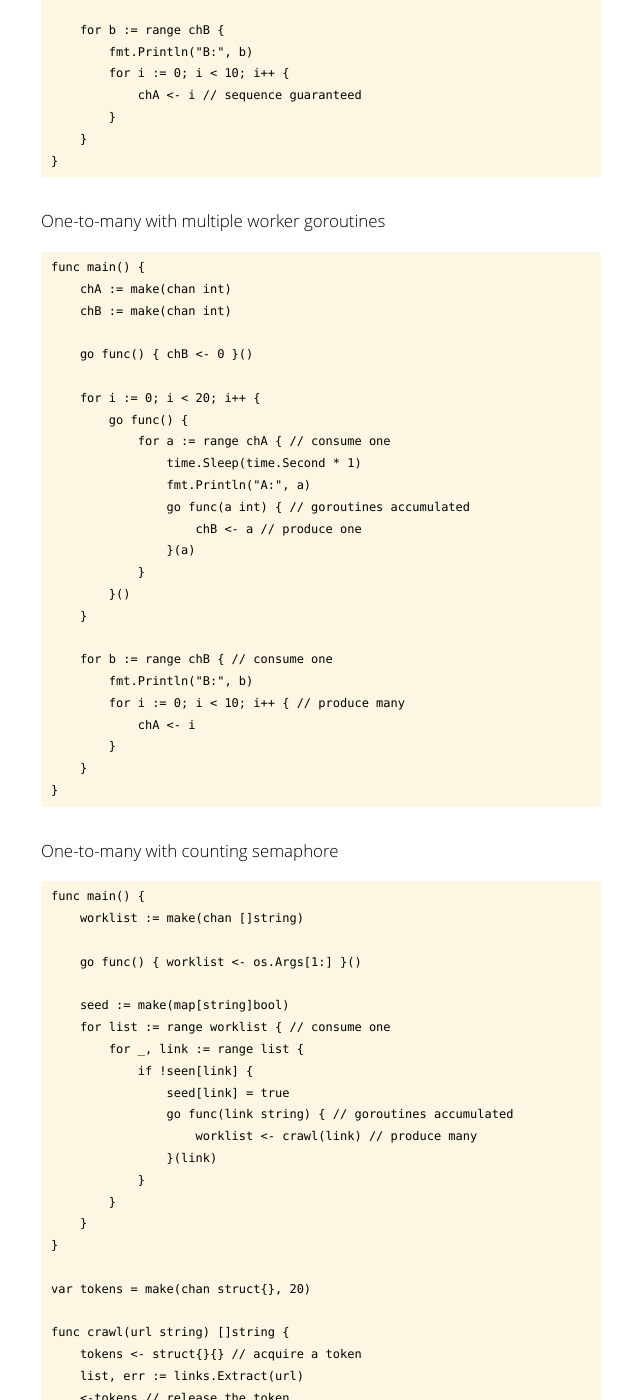
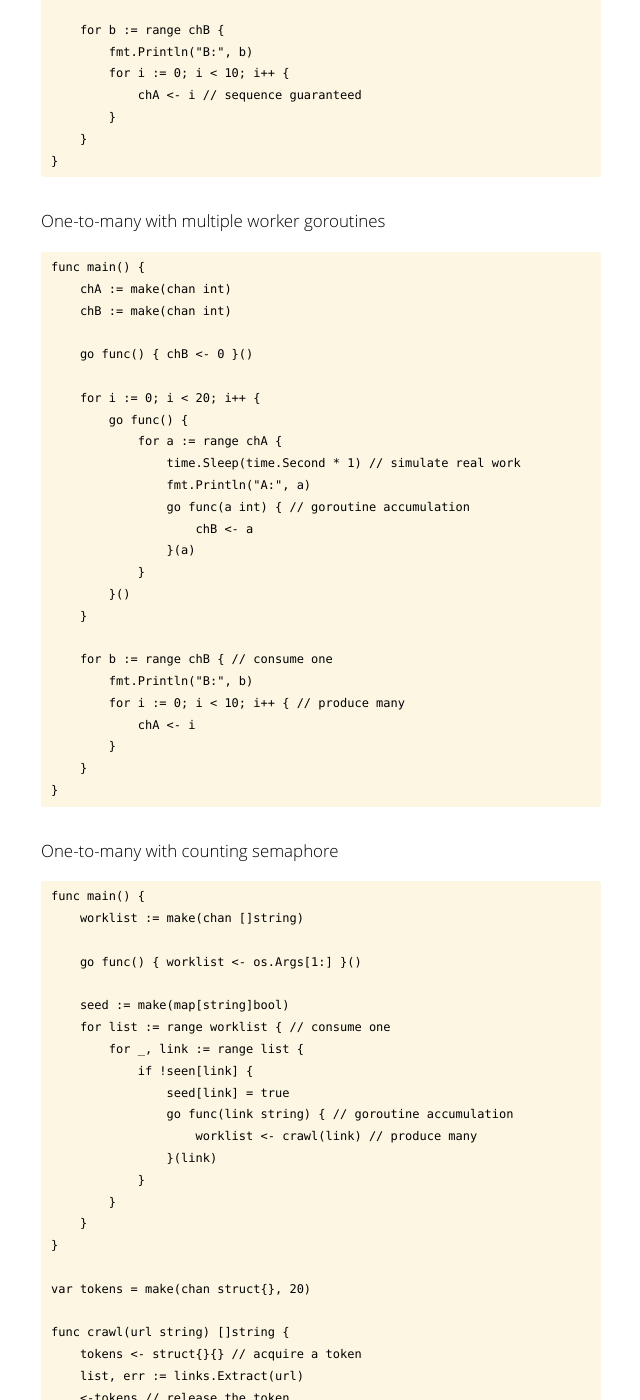
Before and after one commit to kidlj/awei, a Jekyll site: the page built from _wiki/goroutines.md, in a window 1280 px wide and 1400 px high, scrolled down 3293 px. Shown: the whole window, without its empty margins (319-959 px from the left). Built offline with Jekyll 4.4.1, drawn with Linux system fonts in a browser that asks for light colours; some of the changed text lies outside the part shown.

Commit message:
better comments

```diff
--- a/_wiki/goroutines.md
+++ b/_wiki/goroutines.md
@@ -155,11 +155,11 @@ Two channels
 
         for i := 0; i < 20; i++ {
             go func() {
-                for a := range chA { // consume one
-                    time.Sleep(time.Second * 1)
+                for a := range chA {
+                    time.Sleep(time.Second * 1) // simulate real work
                     fmt.Println("A:", a)
-                    go func(a int) { // goroutines accumulated
-                        chB <- a // produce one
+                    go func(a int) { // goroutine accumulation
+                        chB <- a
                     }(a)
                 }
             }()
@@ -185,7 +185,7 @@ Two channels
             for _, link := range list {
                 if !seen[link] {
                     seed[link] = true
-                    go func(link string) { // goroutines accumulated
+                    go func(link string) { // goroutine accumulation
                         worklist <- crawl(link) // produce many
                     }(link)
                 }
```
